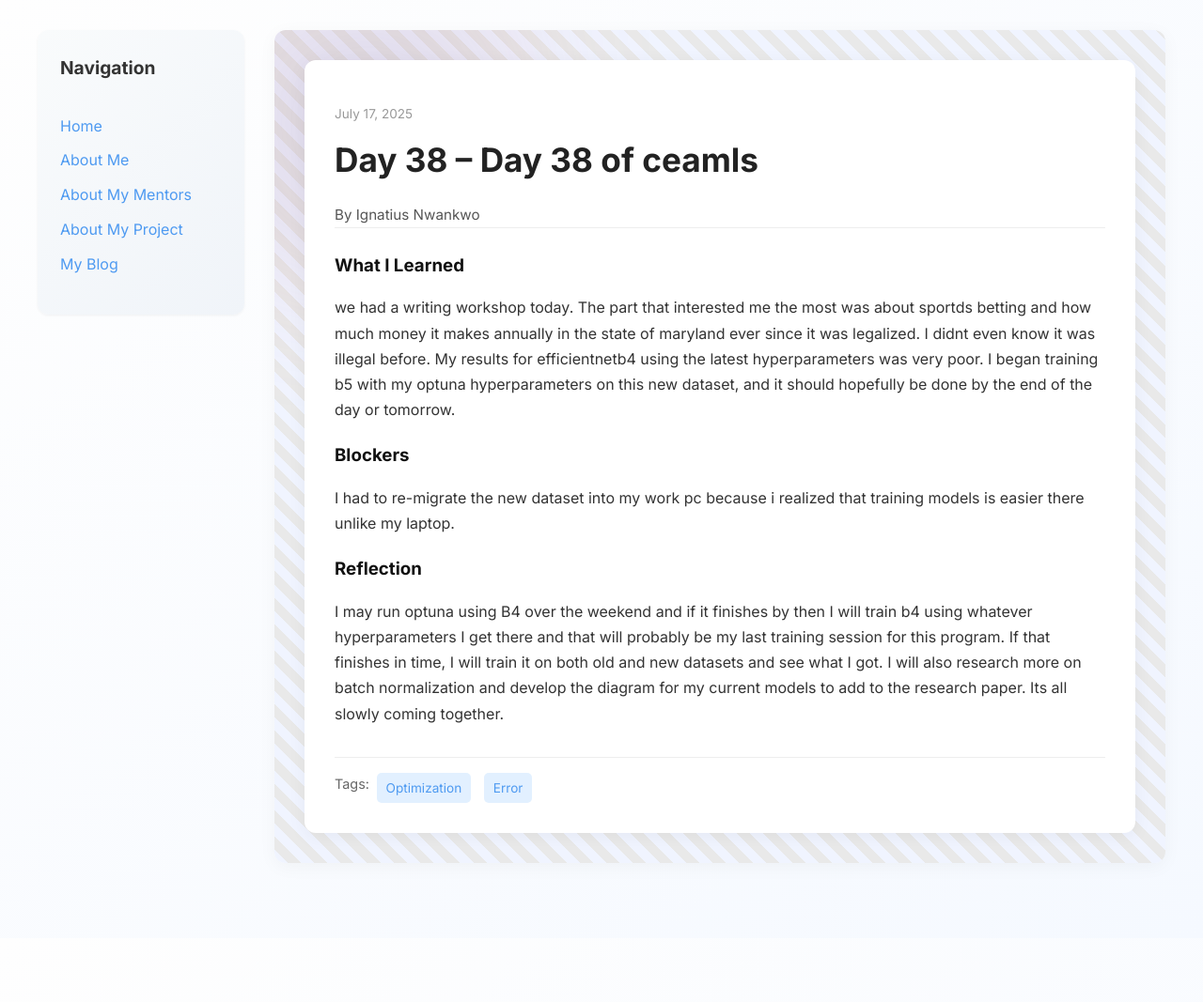
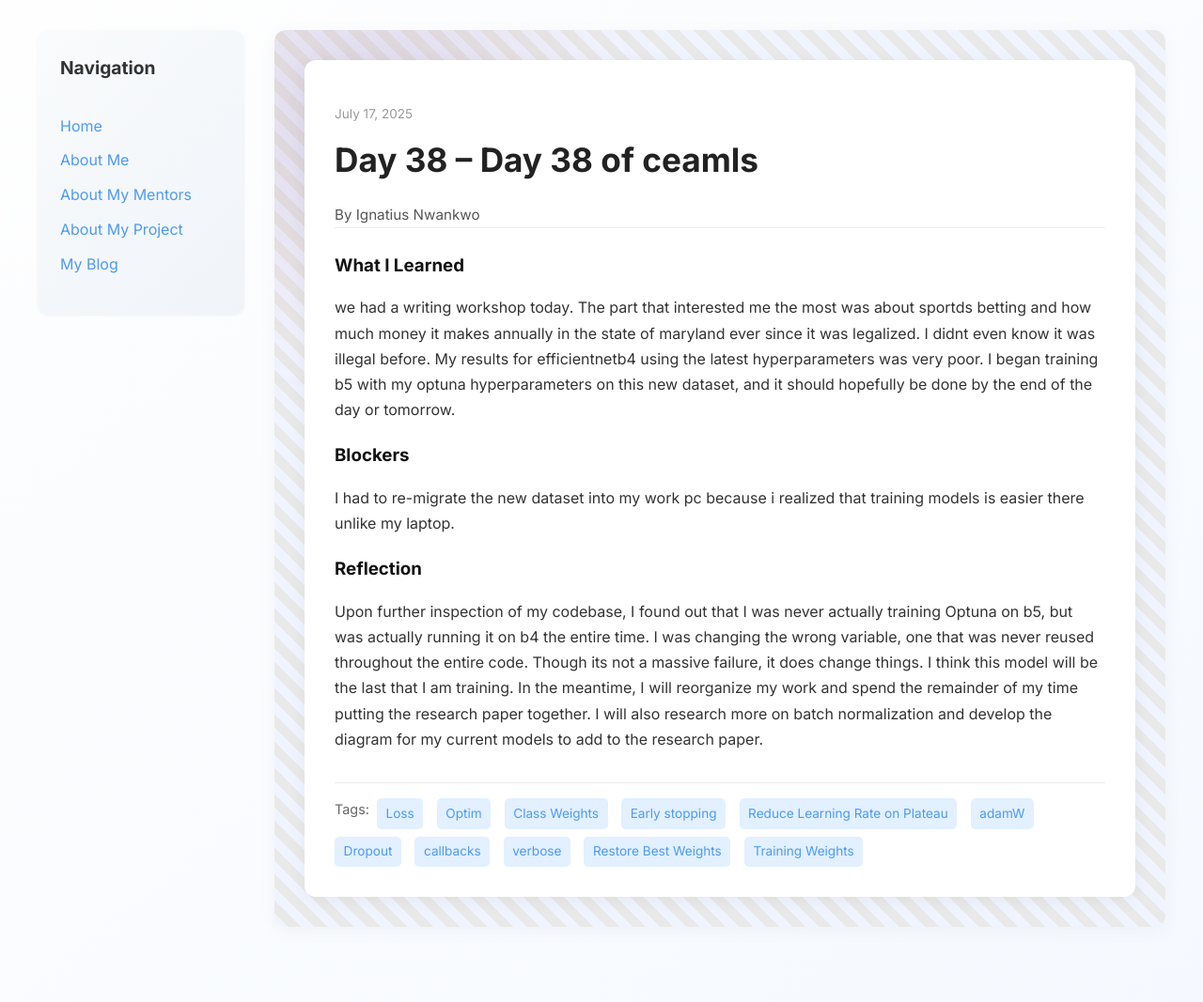
Before and after one commit to toxhi/toxhi.github.io, a Jekyll site: the page built from _posts/2025-07-17-day-38.md, in a window 1280 px wide. Shown: the whole page at 94% size. Built offline with Jekyll 4.4.1, drawn with Linux system fonts in a browser that asks for light colours; before the commit the page ends 999 px from its top, so only the background shows below that.

Commit message:
Update 2025-07-17-day-38.md

```diff
--- a/_posts/2025-07-17-day-38.md
+++ b/_posts/2025-07-17-day-38.md
@@ -4,7 +4,7 @@
 date: 2025-07-17
 author: Ignatius Nwankwo
 permalink: /day38.html
-tags: ["Optimization", "Error"]
+tags: ["Loss","Optim" ,"Class Weights", "Early stopping", "Reduce Learning Rate on Plateau", "adamW", "Dropout", "callbacks", "verbose", "Restore Best Weights", "Training Weights"]
 
 what_i_learned: |
   we had a writing workshop today. The part that interested me the most was about sportds betting and how much money it makes annually in the state of maryland ever since it was legalized. I didnt even know it was illegal before. My results for efficientnetb4 using the latest hyperparameters was very poor. I began training b5 with my optuna hyperparameters on this new dataset, and it should hopefully be done by the end of the day or tomorrow.
@@ -13,5 +13,5 @@
   I had to re-migrate the new dataset into my work pc because i realized that training models is easier there unlike my laptop.
 
 reflection: |
-  I may run optuna using B4 over the weekend and if it finishes by then I will train b4 using whatever hyperparameters I get there and that will probably be my last training session for this program. If that finishes in time, I will train it on both old and new datasets and see what I got. I will also research more on batch normalization and develop the diagram for my current models to add to the research paper. Its all slowly coming together.
+  Upon further inspection of my codebase, I found out that I was never actually training Optuna on b5, but was actually running it on b4 the entire time. I was changing the wrong variable, one that was never reused throughout the entire code. Though its not a massive failure, it does change things. I think this model will be the last that I am training. In the meantime, I will reorganize my work and spend the remainder of my time putting the research paper together. I will also research more on batch normalization and develop the diagram for my current models to add to the research paper.
 ---
```
